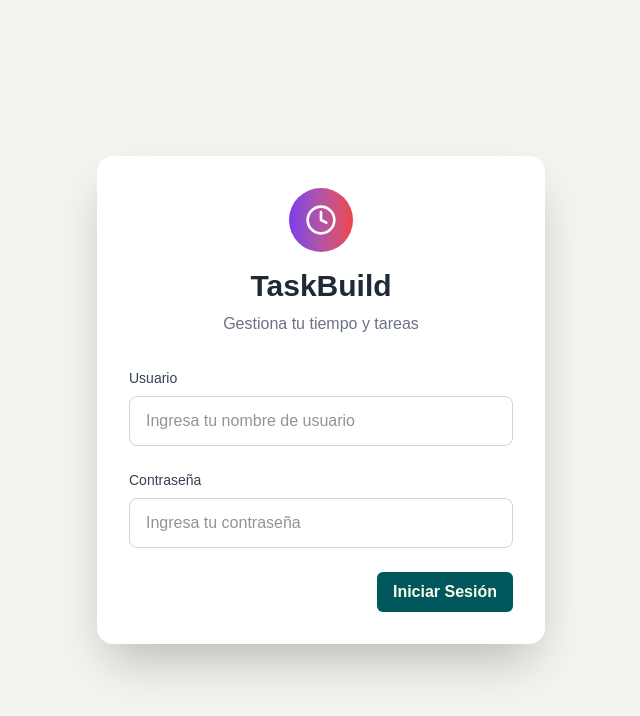
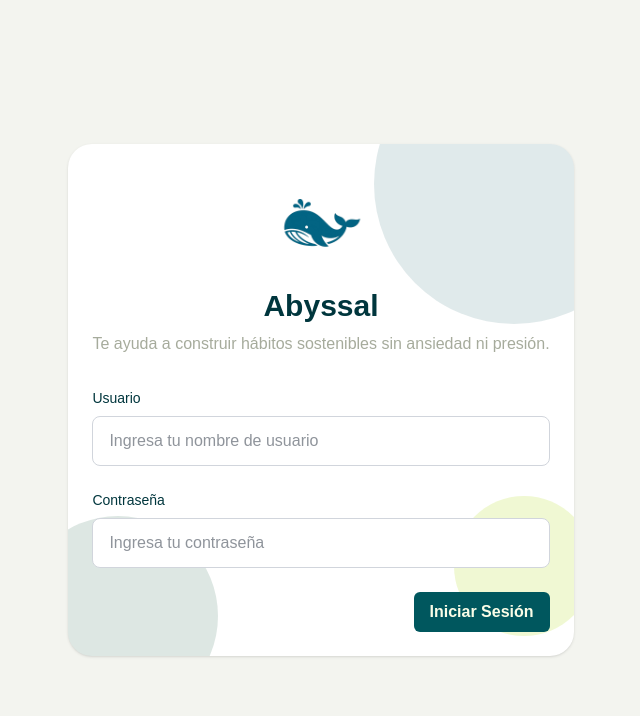
Before and after one commit to sermarmar/task-build-app, a React (Vite) app: page / in a window 1280 px wide. Shown: the top 716 px of the page, without its empty margins (319-959 px from the left). Built offline with nearby package versions, Linux system fonts and the light colour scheme; no server answers.

Commit message:
feat: agregar logo y mejorar estilos en LoginPage y Input

```diff
--- a/src/app/components/ux/Input.tsx
+++ b/src/app/components/ux/Input.tsx
@@ -17,7 +17,7 @@ export const Input = forwardRef<HTMLInputElement, InputProps>(({ name, label, ty
 
     if (label) {
         labelElement = (
-            <label className="block text-sm font-medium text-gray-700 mb-2">
+            <label className="block text-sm font-medium text-primary-950 mb-2">
                 {label}
             </label>
         );
@@ -32,7 +32,7 @@ export const Input = forwardRef<HTMLInputElement, InputProps>(({ name, label, ty
                 value={value}
                 name={name}
                 onChange={onChange}
-                className={`w-full px-4 py-3 rounded-lg border border-gray-300 focus:ring-2 focus:ring-purple-500 focus:border-transparent outline-none transition ${className || ''}`}
+                className={`w-full px-4 py-3 rounded-lg border border-gray-300 focus:ring-2 focus:ring-secondary-500 focus:border-transparent outline-none transition ${className || ''}`}
                 placeholder={placeholder}
                 required={required}
             />
--- a/src/app/features/login/components/LoginForm.tsx
+++ b/src/app/features/login/components/LoginForm.tsx
@@ -58,6 +58,7 @@ export const LoginForm: React.FC = () => {
                 label="Contraseña"
                 type="password"
                 onChange={(e) => setPassword(e.target.value)}
+                className='bg-white'
                 placeholder="Ingresa tu contraseña"
                 value={password}
                 required
--- a/src/app/pages/LoginPage.tsx
+++ b/src/app/pages/LoginPage.tsx
@@ -1,21 +1,28 @@
-import { Clock } from "lucide-react";
+import { Card } from "../components/ux/Card";
 import { LoginForm } from "../features/login/components/LoginForm";
 
 export const LoginPage: React.FC = () => {
 
     return (
         <div className="flex justify-center items-center h-screen">
-            <div className="bg-background-card flex flex-col justify-center rounded-2xl shadow-2xl p-8 w-full max-w-md">
-                <div className="text-center mb-8">
-                    <div className="bg-linear-to-r from-accent-from to-accent-to w-16 h-16 rounded-full flex items-center justify-center mx-auto mb-4">
-                        <Clock className="text-white" size={32} />
-                    </div>
-                    <h1 className="text-3xl font-bold text-text-DEFAULT mb-2">TaskBuild</h1>
-                    <p className="text-text-muted">Gestiona tu tiempo y tareas</p>
+            <Card className="relative overflow-hidden">
+
+                {/* Background circles */}
+                <div className="absolute rounded-full pointer-events-none w-[280px] h-[280px] bg-primary-900 opacity-[0.12] -top-[100px] -right-[80px]" />
+                <div className="absolute rounded-full pointer-events-none w-[200px] h-[200px] bg-secondary-700 opacity-[0.15] -bottom-[60px] -left-[50px]" />
+                <div className="absolute rounded-full pointer-events-none w-[140px] h-[140px] bg-tertiary-300 opacity-30 bottom-[20px] -right-[20px]" />
+
+                <div className="text-center mb-8 z-10">
+                    <img src="/logo.png" alt="Abyssal Logo" className="mx-auto w-30 h-30"/>
+                    <h1 className="text-3xl font-bold text-primary-950 mb-2">Abyssal</h1>
+                    <p className="text-tertiary-950/40">Te ayuda a construir hábitos sostenibles sin ansiedad ni presión.</p>
                 </div>
-                <LoginForm />
+                <div className="relative z-10">
+                    <LoginForm />
+                </div>
 
-            </div>
+
+            </Card>
         </div>
 
     );
```
Also changed, not shown: public/logo.png (added), src/assets/logo.png (added).
